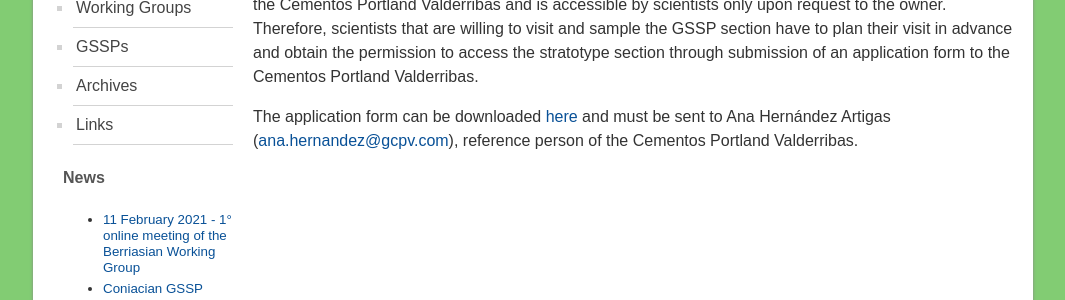
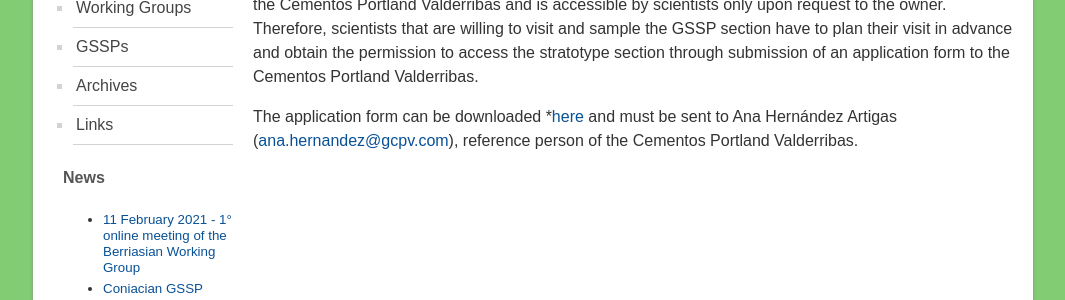
Before and after one commit to i-c-stratigraphy/subcommission-cretaceous, a Jekyll site: the page built from pages/news/accessibility.md, in a window 1280 px wide. Shown: the part 548-848 px from the top of the page, without its empty margins (107-1172 px from the left). Built offline with Jekyll 4.4.1, drawn with Linux system fonts in a browser that asks for light colours.

```diff
--- a/pages/news/accessibility.md
+++ b/pages/news/accessibility.md
@@ -7,4 +7,4 @@ permalink: /news/accessibility
 
 The stratotype section of the Santonian GSSP is located in the Cantera de Margas quarry that belongs to the Cementos Portland Valderribas and is accessible by scientists only upon request to the owner. Therefore, scientists that are willing to visit and sample the GSSP section have to plan their visit in advance and obtain the permission to access the stratotype section through submission of an application form to the Cementos Portland Valderribas.
 
-The application form can be downloaded [here](files/Form_Santonian_GSSP.pdf) and must be sent to Ana Hernández Artigas (<ana.hernandez@gcpv.com>), reference person of the Cementos Portland Valderribas.
+The application form can be downloaded *[here](files/Form_Santonian_GSSP.pdf) and must be sent to Ana Hernández Artigas (<ana.hernandez@gcpv.com>), reference person of the Cementos Portland Valderribas.
```
